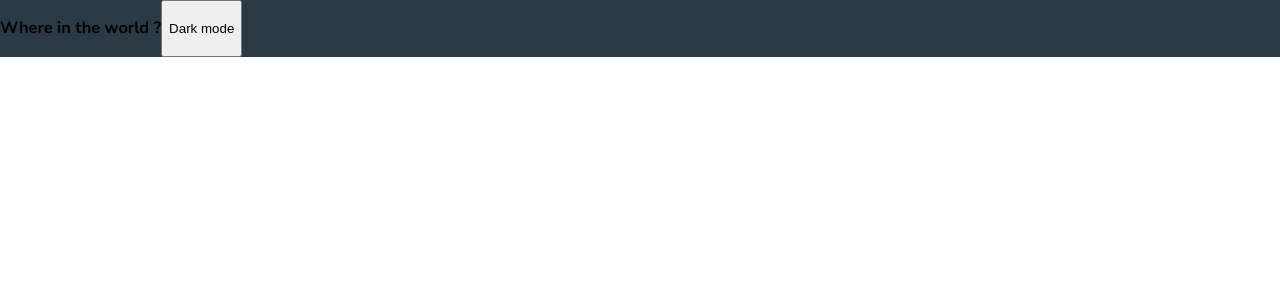
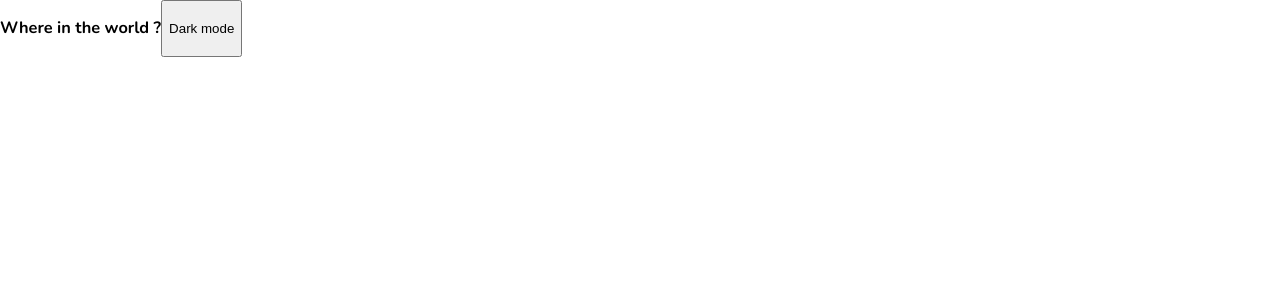
Before and after one commit to Sadeghbayan/rest-countries, a React (Create React App) app: page / in a window 1280 px wide. Shown: the top 300 px of the page. Built offline with nearby package versions, Linux system fonts and the light colour scheme.

Commit message:
fix the root variables

```diff
--- a/src/index.css
+++ b/src/index.css
@@ -1,8 +1,13 @@
 :root {
-  --dark-blue: hsl(209, 23%, 22%);
-  --very-dark-blue-dark: hsl(207, 26%, 17%);
-  --very-dark-blue-light: hsl(200, 15%, 8%);
-  --dark-gray: hsl(0, 0%, 52%);
-  --very-light-gray: hsl(0, 0%, 98%);
-  --white: hsl(0, 0%, 100%);
+  --color-background: hsl(0, 0%, 98%);
+  --color-element: hsl(0, 0%, 100%);
+  --color-text: hsl(0, 0%, 100%);
+  --color-input: hsl(0, 0%, 100%);
 }
+
+:root.dark {
+  --color-background: hsl(207, 26%, 17%);
+  --color-element: hsl(209, 23%, 22%);
+  --color-text: hsl(200, 15%, 8%);
+  --color-input: hsl(0, 0%, 52%);
+}
```
